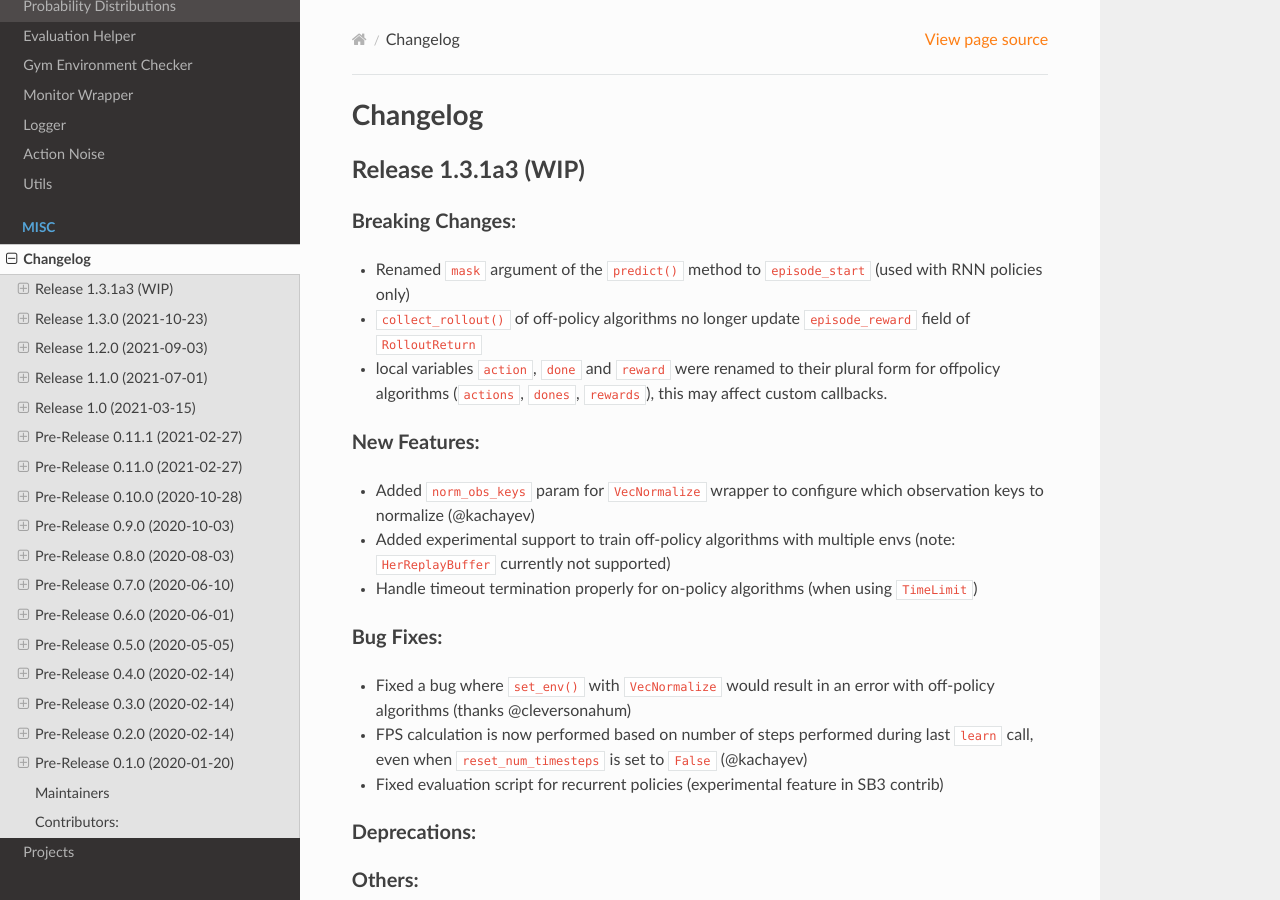
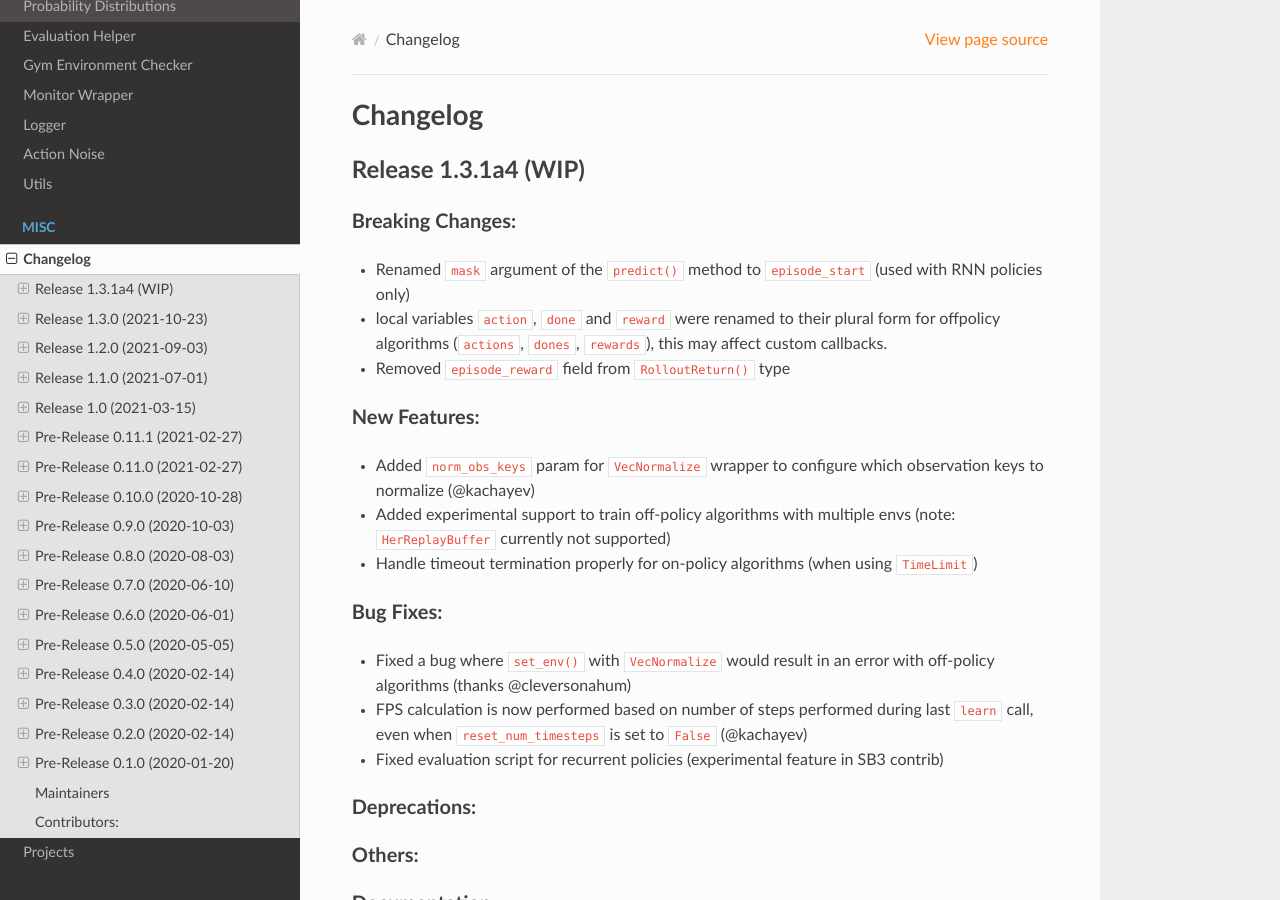
Before and after one commit to DLR-RM/stable-baselines3, a Sphinx documentation site: the page built from docs/misc/changelog.rst, in a window 1280 px wide and 900 px high. Built offline with Sphinx 7.4.7 and the Read the Docs theme 2.0.0, drawn with Linux system fonts in a browser that asks for light colours.

Commit message:
Remove episode_reward field

```diff
--- a/docs/misc/changelog.rst
+++ b/docs/misc/changelog.rst
@@ -4,15 +4,15 @@ Changelog
 ==========
 
 
-Release 1.3.1a3 (WIP)
+Release 1.3.1a4 (WIP)
 ---------------------------
 
 Breaking Changes:
 ^^^^^^^^^^^^^^^^^
 - Renamed ``mask`` argument of the ``predict()`` method to ``episode_start`` (used with RNN policies only)
-- ``collect_rollout()`` of off-policy algorithms no longer update ``episode_reward`` field of ``RolloutReturn``
 - local variables ``action``, ``done`` and ``reward`` were renamed to their plural form for offpolicy algorithms (``actions``, ``dones``, ``rewards``),
   this may affect custom callbacks.
+- Removed ``episode_reward`` field from ``RolloutReturn()`` type
 
 New Features:
 ^^^^^^^^^^^^^
--- a/stable_baselines3/version.txt
+++ b/stable_baselines3/version.txt
@@ -1 +1 @@
-1.3.1a3
+1.3.1a4
```
Also changed, not shown: 1 other file.
